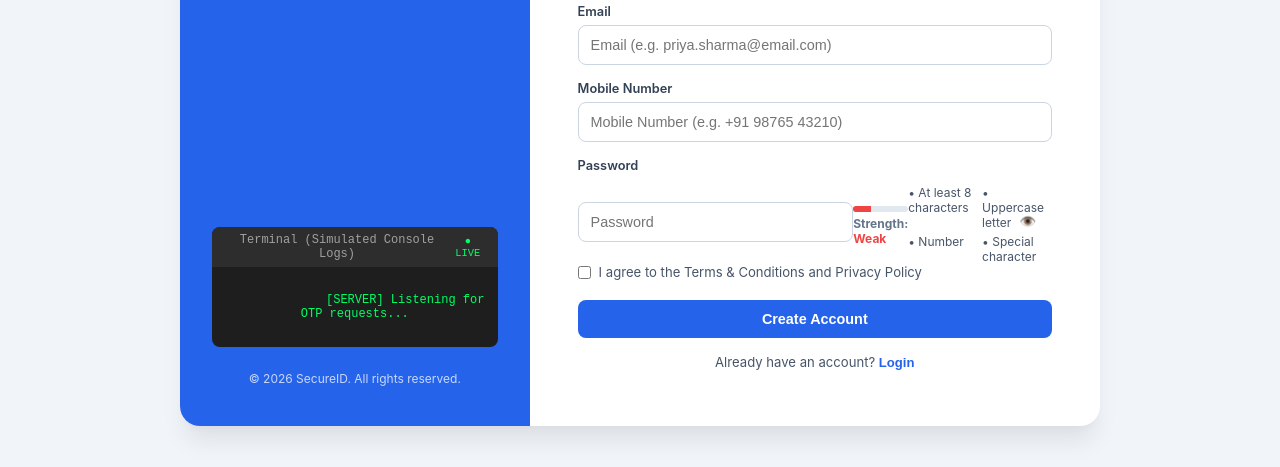
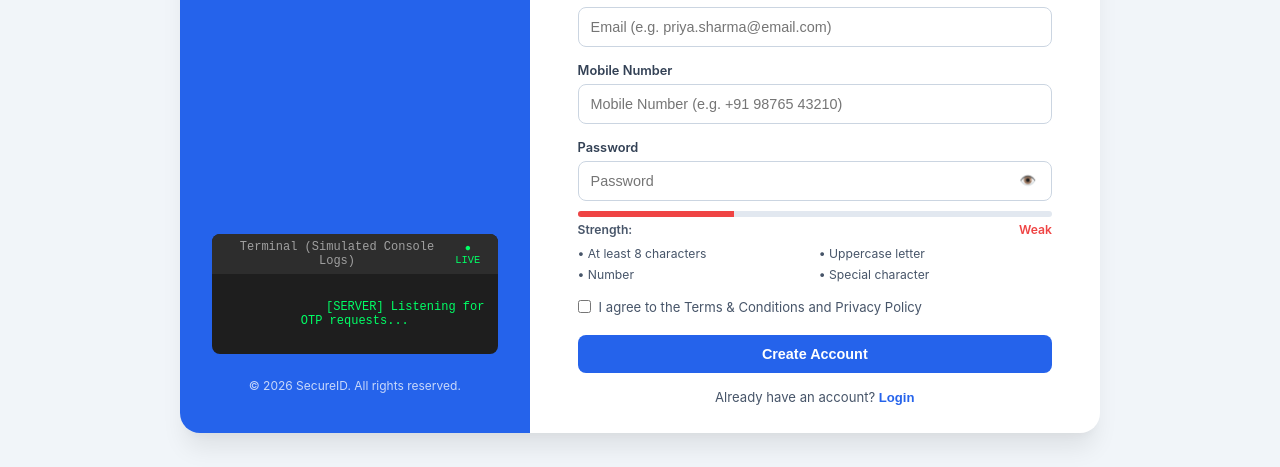
Before and after one commit to jsr-warrior-21/IAM-AuthSystem, a website: page public/index.html in a window 1280 px wide. Both pictures are taken after typing "name@example.com", "Sample123" into the empty fields and a click on the button "Create an account". Shown: the part 333-800 px from the top of the page. Drawn offline with Linux system fonts and the light colour scheme; no server answers.

Commit message:
fix: resolve password strength meter and requirement list layout positioning

```diff
--- a/public/css/components.css
+++ b/public/css/components.css
@@ -411,47 +411,52 @@
 
 
 .p-meter {
-  margin-top: 8px;
-  font-size: 12px;
+  margin-top: 10px;
+  margin-bottom: 6px;
+  width: 100%;
 }
 
 .p-track {
   width: 100%;
   height: 6px;
-  background: #e2e8f0;
+  background: var(--neutral-200);
   border-radius: 3px;
   overflow: hidden;
 }
 
 .p-bar {
   height: 100%;
-  width: 0;
-  transition: all 0.3s;
+  width: 0%;
+  transition: all 0.3s ease;
 }
 
 .p-bar.weak {
   width: 33%;
-  background: #ef4444;
+  background-color: var(--danger);
 }
 
 .p-bar.medium {
   width: 66%;
-  background: #f59e0b;
+  background-color: #f59e0b;
 }
 
 .p-bar.strong {
   width: 100%;
-  background: #10b981;
+  background-color: var(--success);
 }
 
 .p-info {
-  margin-top: 4px;
-  color: #64748b;
-  font-weight: bold;
+  display: flex;
+  justify-content: space-between;
+  align-items: center;
+  font-size: 0.76rem;
+  margin-top: 5px;
+  color: var(--neutral-600);
+  font-weight: 600;
 }
 
 .weak {
-  color: #ef4444;
+  color: var(--danger);
 }
 
 .medium {
@@ -459,5 +464,20 @@
 }
 
 .strong {
-  color: #10b981;
+  color: var(--success);
 }
+
+.pw-requirements-list {
+  font-size: 0.76rem;
+  color: var(--neutral-600);
+  margin-top: 8px;
+  display: grid;
+  grid-template-columns: 1fr 1fr;
+  gap: 4px 8px;
+  line-height: 1.4;
+}
+
+.pw-requirements-list span {
+  display: inline-block;
+  white-space: nowrap;
+}
--- a/public/index.html
+++ b/public/index.html
@@ -474,6 +474,7 @@
               <div class="input-container">
                 <input type="password" id="regPasswordInput" class="form-input" style="padding-left: 12px;" placeholder="Password" required>
                 <button type="button" class="input-icon-right">👁️</button>
+              </div>
 
               <!-- Password Strength Bar -->
               <div class="p-meter">
@@ -481,11 +482,12 @@
                   <div id="pBar" class="p-bar weak"></div>
                 </div>
                 <div class="p-info">
-                    Strength: <span id="pText" class="weak">Weak</span>
+                  <span>Strength:</span>
+                  <span id="pText" class="weak">Weak</span>
                 </div>
               </div>
 
-              <div style="font-size: 0.75rem; color: var(--neutral-600); margin-top: 6px; display: grid; grid-template-columns: 1fr 1fr; gap: 4px;">
+              <div class="pw-requirements-list">
                 <span>• At least 8 characters</span>
                 <span>• Uppercase letter</span>
                 <span>• Number</span>
```
Lines whose indentation alone changed are shown as unchanged.
